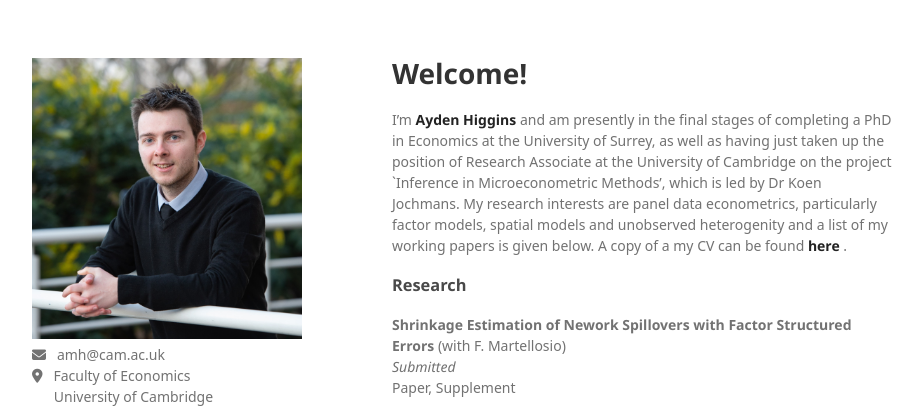
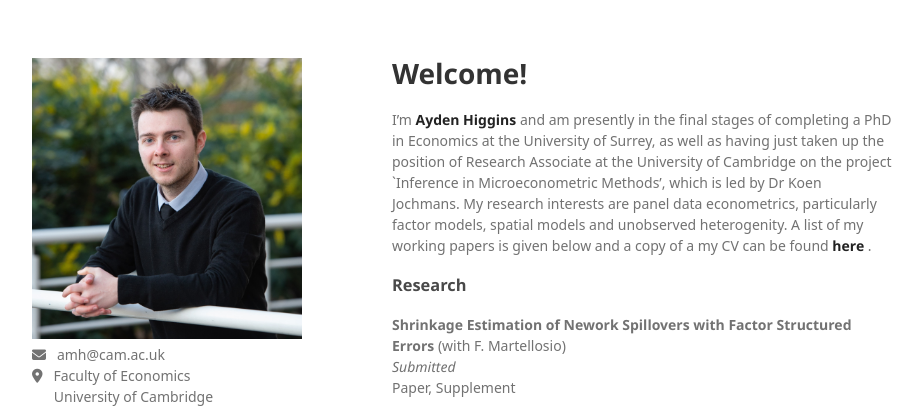
Before and after one commit to Tokkita/Tokkita.github.io, a Jekyll site: the page built from index.md, in a window 1280 px wide. Shown: the top 409 px of the page, without its empty margins (178-1101 px from the left). Built offline with Jekyll 4.4.1, drawn with Linux system fonts in a browser that asks for light colours; nearby versions of some CDN libraries; some web fonts are replaced; our own code applies the rules of GitHub Pages for plain Markdown files; a script that is not in the unit is left out.

```diff
--- a/index.md
+++ b/index.md
@@ -3,7 +3,7 @@
 I'm <strong>Ayden Higgins</strong> and am presently in the final stages of completing a PhD in Economics at the University of
 Surrey, as well as having just taken up the position of Research Associate at the University of
 Cambridge on the project `Inference in Microeconometric Methods', which is led by Dr
-Koen Jochmans. My research interests are panel data econometrics, particularly factor models, spatial models and unobserved heterogenity and a list of my working papers is given below. A copy of a my CV can be found <strong>here</strong> .
+Koen Jochmans. My research interests are panel data econometrics, particularly factor models, spatial models and unobserved heterogenity. A list of my working papers is given below and a copy of a my CV can be found <strong>here</strong> .
 
 ### Research
 
```
